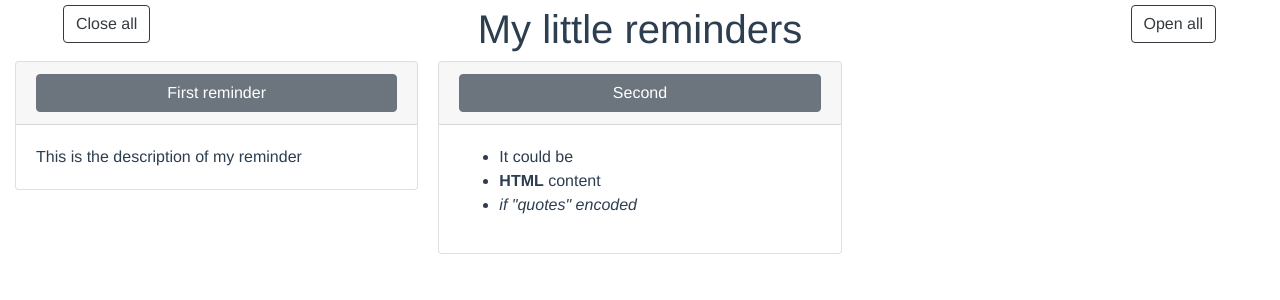
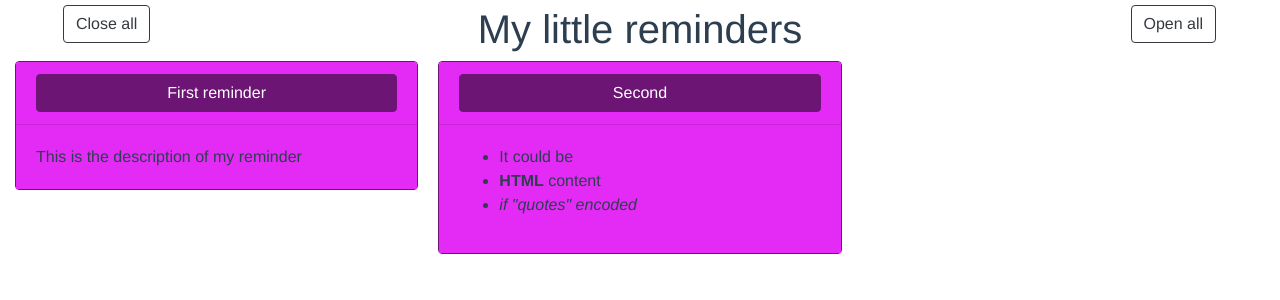
Before and after one commit to Keiwen/my-little-reminders, a Vue app: page / in a window 1280 px wide. Shown: the top 300 px of the page. Built offline with nearby package versions, Linux system fonts and the light colour scheme.

Commit message:
add colors

```diff
--- a/package.json
+++ b/package.json
@@ -12,6 +12,8 @@
   },
   "dependencies": {
     "bootstrap-vue": "^2.0.0-rc.24",
+    "node-sass": "^4.12.0",
+    "sass-loader": "^7.1.0",
     "vue": "^2.5.2",
     "vue-awesome": "^3.5.4"
   },
--- a/src/components/Reminder.vue
+++ b/src/components/Reminder.vue
@@ -1,5 +1,5 @@
 <template>
-  <b-card no-body class="reminder">
+  <b-card no-body class="reminder" :style="style">
     <b-card-header header-tag="header">
       <b-button block @click="toggleReminder(reminder_index)">{{content.title}}</b-button>
     </b-card-header>
@@ -15,18 +15,53 @@ export default {
   props: ['content', 'reminder_index'],
   data () {
     return {
+      style: ''
     }
   },
   methods: {
     toggleReminder (index) {
       this.$emit('toggle-reminder', index)
     }
+  },
+  mounted () {
+    const styles = {
+      'blue': {'base': '#2A4A75', 'light': '#589AF5', 'hover': '#132236'},
+      'red': {'base': '#751E1A', 'light': '#F54035', 'hover': '#360E0C'},
+      'yellow': {'base': '#757013', 'light': '#F5EC26', 'hover': '#363309'},
+      'green': {'base': '#287536', 'light': '#53F570', 'hover': '#123619'},
+      'pink': {'base': '#6D1575', 'light': '#E42BF5', 'hover': '#320A36'},
+      'brown': {'base': '#66645D', 'light': '#F7E9D7', 'hover': '#3B3A35'}
+    }
+    const colors = Object.keys(styles)
+    const randomColor = colors[Math.floor(Math.random() * colors.length)]
+    this.style = {
+      '--base': styles[randomColor]['base'],
+      '--light': styles[randomColor]['light'],
+      '--hover': styles[randomColor]['hover']
+    }
   }
 }
 </script>
 
-<style>
+<style lang="scss">
   .card-body {
     text-align: justify;
   }
+
+  .reminder {
+    border-color: var(--base);
+    header {
+      background-color: var(--light);
+      button {
+        background-color: var(--base); border-color: var(--base);
+        &:hover {
+          background-color: var(--hover); border-color: var(--base);
+        }
+      }
+    }
+    .card-body {
+      background-color: var(--light);
+    }
+  }
+
 </style>
```
Also changed, not shown: 1 other file (tests, documents, lock files or other folders).
